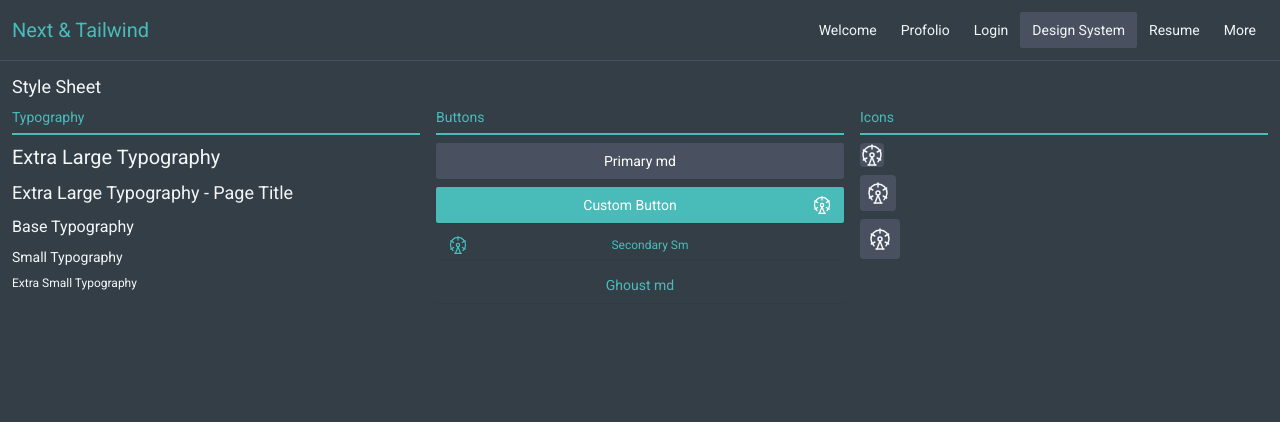
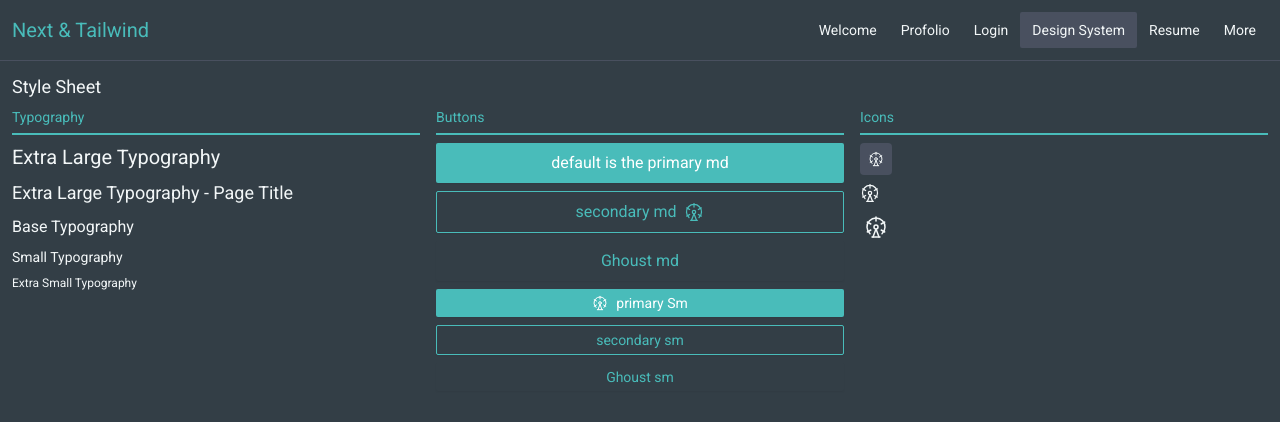
Before and after one commit to weimeihsu/next-tsx-tailwind, a Next.js app: page /design-system in a window 1280 px wide. Shown: the top 422 px of the page. Built offline with nearby package versions, Linux system fonts and the light colour scheme.

Commit message:
button style

```diff
--- a/app/design-system/page.tsx
+++ b/app/design-system/page.tsx
@@ -22,39 +22,52 @@ const StyleSheet = () => {
         <div className="border-b-2 border-java text-sm text-java font-light leading-8">Buttons</div>
           <Button
           type="button"
-          text="Primary md"
-          intent="soft"/>
+          text="default is the primary md"
+          />
           <Button
           type="submit"
-          text="Custom Button"
+          text="secondary md"
+          intent="secondary"
           handleClick={handleScroll}
           Icon={FerrisWheel}
           showIcon={true}
           iconPosition="append"
           />
           <Button
+            type="button"
+            text="Ghoust md"
+            intent="ghost"
+            handleClick={handleScroll}
+          />
+          <Button
+            type="button"
             size="sm"
-            intent="secondary"
-            type="button"
-            text="Secondary Sm"
+            text="primary Sm"
             handleClick={handleScroll}
             Icon={FerrisWheel}
             showIcon={true}
             iconPosition="prefix"
           />
+           <Button
+            type="button"
+            size="sm"
+            text="secondary sm"
+            intent="secondary"
+            handleClick={handleScroll}
+          />
           <Button
-            size="md"
+            type="button"
+            size="sm"
+            text="Ghoust sm"
             intent="ghost"
-            type="button"
-            text="Ghoust md"
             handleClick={handleScroll}
           />
         </div>
 
         <div className="flex flex-col gap-y-2">
         <div className="border-b-2 border-java text-sm text-java font-light leading-8">Icons</div>
-          <IconButton size="sm"><FerrisWheel/></IconButton>
-          <IconButton size="md"><FerrisWheel/></IconButton>
+          <IconButton size="lg" intent="button"><FerrisWheel/></IconButton>
+          <IconButton ><FerrisWheel/></IconButton>
           <IconButton size="lg"><FerrisWheel/></IconButton>
         </div>
         </div>
--- a/components/ButtonComponents.tsx
+++ b/components/ButtonComponents.tsx
@@ -16,13 +16,13 @@ const btnStyles = cva(['transition-colors','flex',
     variants:{
         intent:{
             primary:['text-white','bg-java','hover:bg-java-500','border-transparent'],
-            secondary:['text-java','border-java','hover:bg-java-500'],
+            secondary:['text-java','border','border-java','hover:bg-java-800'],
             soft:['text-white', 'bg-neutral-900', 'hover:bg-neutral-800'],
-            ghost:['text-java','duration-300','hover:bg-java-500'],
+            ghost:['text-java','duration-300','hover:bg-java-500','hover:bg-java-800'],
         },
         size:{
-            sm:['py-1','leading-5','text-xs', 'font-light'],
-            md:['py-2','leading-6','text-sm','font-normal']
+            sm:['py-1','leading-5','text-sm', 'font-light'],
+            md:['py-2','leading-6','text-md','font-normal']
         }
 },
 defaultVariants:{
@@ -34,15 +34,23 @@ const iconStyle = cva(['transition-colors','rounded',
     'flex',
     'items-center',
     'justify-center',
-    'bg-neutral-900',
-    'hover:bg-java-800'],{
-        variants:{
-            size:{
-                sm:['w-6','h-6'],
-                md:['w-9','h-9'],
-                lg:['w-10','h-10']
-            },
-}})
+    ],{
+    variants:{
+        intent:{
+            icon:[],
+            button:['p-2','bg-neutral-900', 'hover:bg-java-800']
+        },
+        size:{
+            xs:['w-3','h-3'],
+            sm:['w-4','h-4'],
+            md:['w-5','h-5'],
+            lg:['w-8','h-8']
+        }
+
+},
+defaultVariants: {
+    size: "md",
+  },})
 
 type ButtonProps = VariantProps<typeof btnStyles> & ComponentProps<'button'> & CustomIconButtonProps
 
@@ -57,16 +65,18 @@ const Button = ({text, type, Icon, showIcon = true, iconPosition, handleClick, i
             onClick={handleClick}
             {...props}
         >
-            {showIcon && Icon && iconPosition==='prefix' && <Icon className="w-5 h-5" />}
-            <span className={`flex-1`}>{text}</span>
-            {showIcon && Icon && iconPosition==='append' && <Icon className="w-5 h-5" />}
+            {showIcon && Icon && iconPosition==='prefix' &&
+            (<Icon className={twMerge(iconStyle({ size }), "mr-2")} />)}
+            {text}
+            {showIcon && Icon && iconPosition==='append' &&
+            (<Icon className={twMerge(iconStyle({ size }), "ml-2")} />)}
         </button>
      );
 }
 
-const IconButton = ({size, ...props}:IconProps) => {
+const IconButton = ({size, intent, ...props}:IconProps) => {
     return(
-        <button className={iconStyle({size})} {...props}/>
+        <button className={iconStyle({size, intent})} {...props}/>
     )
 }
 
```
